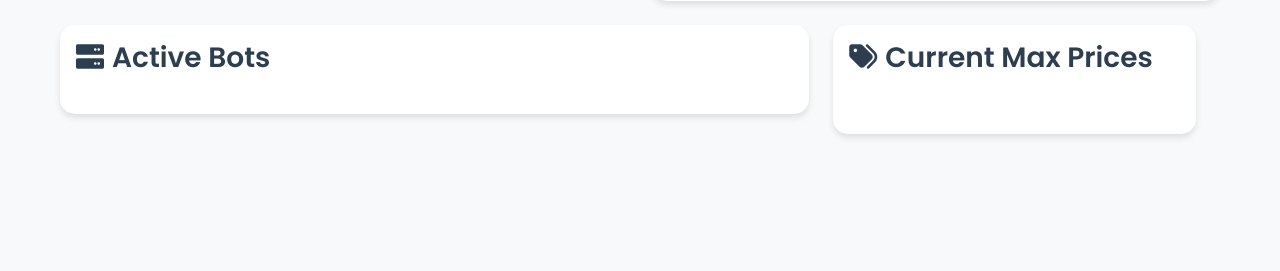
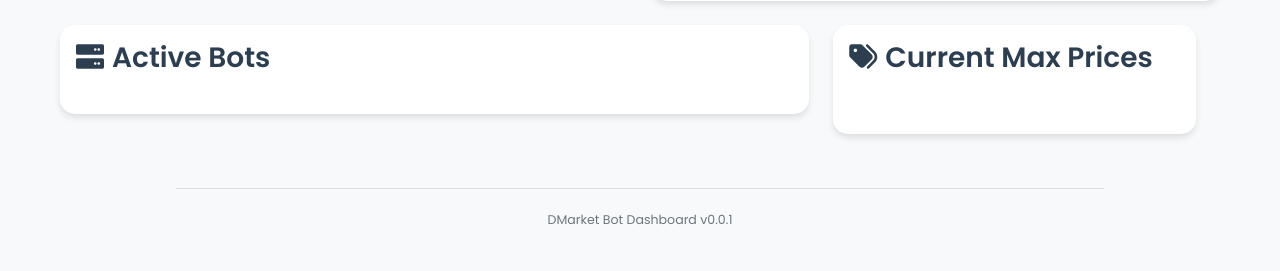
Before and after one commit to Sekinal/DMarket-Bot, a Flask app: page / in a window 1280 px wide. Shown: the part 585-856 px from the top of the page. Before the commit the page ends 723 px from the top, so only its background shows below. Run offline with Flask 3, Linux system fonts and the light colour scheme; the visitor is signed in with stand-in values (Sample User, id 1); data that the repository does not hold is empty; some libraries are stand-ins or nearby versions.

Commit message:
Added version footer

```diff
--- a/dashboard/templates/index.html
+++ b/dashboard/templates/index.html
@@ -156,6 +156,21 @@
                 margin-bottom: 20px;
             }
         }
+
+        footer {
+            padding: 20px 0;
+            font-size: 0.9em;
+        }
+
+        footer hr {
+            margin: 10px auto 20px;
+            width: 80%;
+            opacity: 0.2;
+        }
+
+        footer small {
+            color: #6c757d;
+        }
     </style>
 </head>
 <body>
@@ -284,6 +299,14 @@
         </div>
     </div>
 
+    <div class="row mt-4">
+        <div class="col-12">
+            <footer class="text-center text-muted">
+                <hr>
+                <small>DMarket Bot Dashboard v0.0.1</small>
+            </footer>
+        </div>
+    </div>
     <script>
         function updateBotsList() {
             $.get('/api/bots', function(data) {
```
